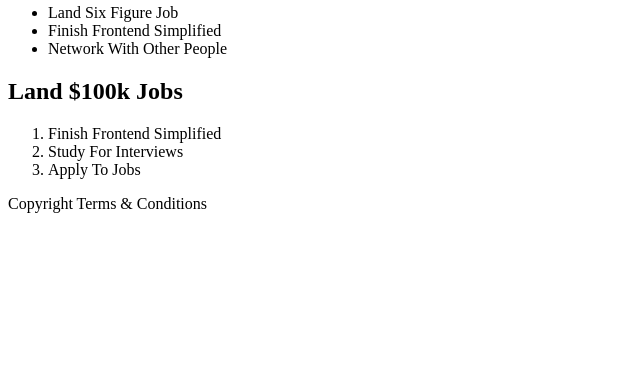
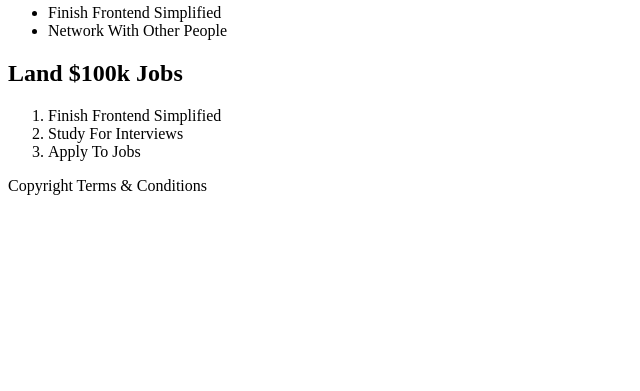
Before and after one commit to ryanmello/first-github-project, a plain HTML site: page dashboard.html in a window 1280 px wide. Shown: the part 409-800 px from the top of the page, without its empty margins (0-640 px from the left). Drawn offline with Linux system fonts and the light colour scheme.

Commit message:
remove list item

```diff
--- a/dashboard.html
+++ b/dashboard.html
@@ -19,7 +19,6 @@
         <img src="http://www.google.com/logos/doodles/2015/googles-new-logo-5078286822539264.3-hp2x.gif" alt="">
         <img src="" alt="">
         <ul>
-          <li>Land Six Figure Job</li>
           <li>Finish Frontend Simplified</li>
           <li>Network With Other People</li>
         </ul>
```
